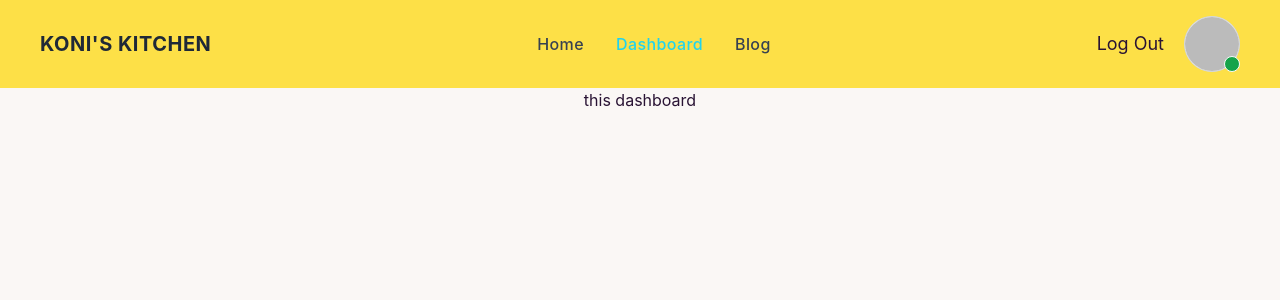
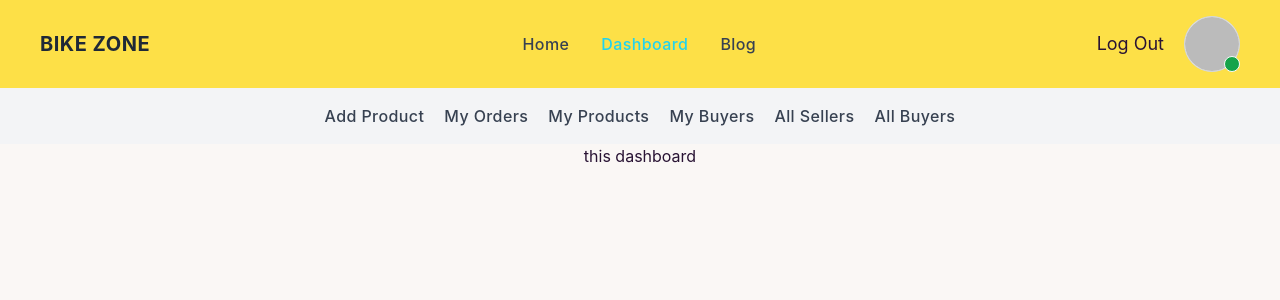
Before and after one commit to Mubashir-Kabir/BikeZone-Client-side, a React (Create React App) app: page /dashboard in a window 1280 px wide. Shown: the top 300 px of the page. Built offline with nearby package versions, Linux system fonts and the light colour scheme; no server answers; sample sign-in values are in the browser's storage.

Commit message:
dashboard layout implemented

```diff
--- /dev/null
+++ b/src/components/DashboardNav.js
@@ -0,0 +1,89 @@
+import React from "react";
+import { NavLink } from "react-router-dom";
+
+const DashboardNav = () => {
+  return (
+    <div>
+      <header className="p-4 bg-gray-100 text-gray-800">
+        <div className=" mx-auto  ">
+          <ul className=" flex flex-wrap gap-5 justify-center">
+            <li className="flex">
+              <NavLink
+                to="add-product"
+                className={({ isActive }) =>
+                  isActive
+                    ? "font-medium tracking-wide text-cyan-400"
+                    : "font-medium tracking-wide text-gray-700 transition-colors duration-200 hover:text-cyan-400"
+                }
+              >
+                Add Product
+              </NavLink>
+            </li>
+            <li className="flex">
+              <NavLink
+                to="my-orders"
+                className={({ isActive }) =>
+                  isActive
+                    ? "font-medium tracking-wide text-cyan-400"
+                    : "font-medium tracking-wide text-gray-700 transition-colors duration-200 hover:text-cyan-400"
+                }
+              >
+                My Orders
+              </NavLink>
+            </li>
+            <li className="flex">
+              <NavLink
+                to="my-products"
+                className={({ isActive }) =>
+                  isActive
+                    ? "font-medium tracking-wide text-cyan-400"
+                    : "font-medium tracking-wide text-gray-700 transition-colors duration-200 hover:text-cyan-400"
+                }
+              >
+                My Products
+              </NavLink>
+            </li>
+            <li className="flex">
+              <NavLink
+                to="my-buyers"
+                className={({ isActive }) =>
+                  isActive
+                    ? "font-medium tracking-wide text-cyan-400"
+                    : "font-medium tracking-wide text-gray-700 transition-colors duration-200 hover:text-cyan-400"
+                }
+              >
+                My Buyers
+              </NavLink>
+            </li>
+            <li className="flex">
+              <NavLink
+                to=" all sellers"
+                className={({ isActive }) =>
+                  isActive
+                    ? "font-medium tracking-wide text-cyan-400"
+                    : "font-medium tracking-wide text-gray-700 transition-colors duration-200 hover:text-cyan-400"
+                }
+              >
+                All Sellers
+              </NavLink>
+            </li>
+            <li className="flex">
+              <NavLink
+                to="all-buyers"
+                className={({ isActive }) =>
+                  isActive
+                    ? "font-medium tracking-wide text-cyan-400"
+                    : "font-medium tracking-wide text-gray-700 transition-colors duration-200 hover:text-cyan-400"
+                }
+              >
+                All Buyers
+              </NavLink>
+            </li>
+          </ul>
+        </div>
+      </header>
+    </div>
+  );
+};
+
+export default DashboardNav;
--- a/src/components/Navbar.js
+++ b/src/components/Navbar.js
@@ -33,7 +33,7 @@ const Navbar = () => {
           >
             {/* <img className="w-16" src={logo} alt="" /> */}
             <span className="ml-2 text-xl font-bold tracking-wide text-gray-800 uppercase">
-              Koni's Kitchen
+              Bike Zone
             </span>
           </NavLink>
         </div>
@@ -87,7 +87,7 @@ const Navbar = () => {
           </ul>
         </div>
         {user?.uid ? (
-          <div className="flex gap-2 ml-8">
+          <div className="flex gap-2 ">
             <button
               onClick={logOut}
               className="hover:text-cyan-400 text-lg mr-3   hidden md:block"
@@ -105,7 +105,7 @@ const Navbar = () => {
             </div>
           </div>
         ) : (
-          <ul className=" items-center hidden space-x-8 ml-10 lg:flex">
+          <ul className=" items-center hidden space-x-8  lg:flex">
             <li>
               <Link
                 to="/log-in"
--- /dev/null
+++ b/src/layout/DashboardLayout.js
@@ -0,0 +1,20 @@
+import React from "react";
+import { Outlet } from "react-router-dom";
+import DashboardNav from "../components/DashboardNav";
+// import { Footer } from "../component/Footer";
+import Navbar from "../components/Navbar";
+
+const Dashboard = () => {
+  return (
+    <div>
+      <Navbar></Navbar>
+      <div>
+        <DashboardNav></DashboardNav>
+        <Outlet></Outlet>
+      </div>
+      {/* <Footer></Footer> */}
+    </div>
+  );
+};
+
+export default Dashboard;
--- /dev/null
+++ b/src/pages/Error.js
@@ -0,0 +1,33 @@
+import React from "react";
+import { Link } from "react-router-dom";
+
+const Error = () => {
+  return (
+    <div>
+      <section className="flex items-center h-screen p-16 bg-yellow-300 text-gray-800">
+        <div className="container flex flex-col items-center justify-center px-5 mx-auto my-8">
+          <div className="max-w-md text-center">
+            <h2 className="mb-8 font-extrabold text-9xl text-gray-400">
+              <span className="sr-only">Error</span>404
+            </h2>
+            <p className="text-2xl font-semibold md:text-3xl">
+              Sorry, we couldn't find this page.
+            </p>
+            <p className="mt-4 mb-8 text-gray-600">
+              But don't worry, you can find plenty of other things on our
+              homepage.
+            </p>
+            <Link
+              to="/home"
+              className="px-8 py-3 font-semibold rounded bg-cyan-400 text-gray-50 hover:bg-cyan-600"
+            >
+              Back to homepage
+            </Link>
+          </div>
+        </div>
+      </section>
+    </div>
+  );
+};
+
+export default Error;
--- /dev/null
+++ b/src/pages/dashboard/MyOrders.js
@@ -0,0 +1,11 @@
+import React from "react";
+
+const MyOrders = () => {
+  return (
+    <div>
+      <h1>This is My Orders</h1>
+    </div>
+  );
+};
+
+export default MyOrders;
--- a/src/routes/router.js
+++ b/src/routes/router.js
@@ -1,18 +1,21 @@
 import { createBrowserRouter } from "react-router-dom";
 import Root from "../layout/Root";
 import Home from "../pages/Home";
-import AddProducts from "../pages/AddProduct";
+import AddProduct from "../pages/AddProduct";
 import PrivateRoute from "../layout/PrivateRoute";
 import Dashboard from "../pages/Dashboard";
 import Blog from "../pages/Blog";
 import LogIn from "../pages/LogIn";
 import Register from "../pages/Register";
+import Error from "../pages/Error";
+import DashboardLayout from "../layout/DashboardLayout";
+import MyOrders from "../pages/dashboard/MyOrders";
 
 const router = createBrowserRouter([
   {
     path: "/",
     element: <Root></Root>,
-    // errorElement: <Error></Error>,
+    errorElement: <Error></Error>,
     children: [
       {
         path: "/",
@@ -21,18 +24,6 @@ const router = createBrowserRouter([
       {
         path: "home",
         element: <Home></Home>,
-      },
-      {
-        path: "add-products",
-        element: <AddProducts></AddProducts>,
-      },
-      {
-        path: "dashboard",
-        element: (
-          <PrivateRoute>
-            <Dashboard></Dashboard>
-          </PrivateRoute>
-        ),
       },
 
       {
@@ -57,6 +48,28 @@ const router = createBrowserRouter([
       //   },
     ],
   },
+  {
+    path: "dashboard",
+    element: (
+      <PrivateRoute>
+        <DashboardLayout></DashboardLayout>
+      </PrivateRoute>
+    ),
+    children: [
+      {
+        path: "/dashboard",
+        element: <Dashboard></Dashboard>,
+      },
+      {
+        path: "add-product",
+        element: <AddProduct></AddProduct>,
+      },
+      {
+        path: "my-orders",
+        element: <MyOrders></MyOrders>,
+      },
+    ],
+  },
 ]);
 
 export default router;
```
